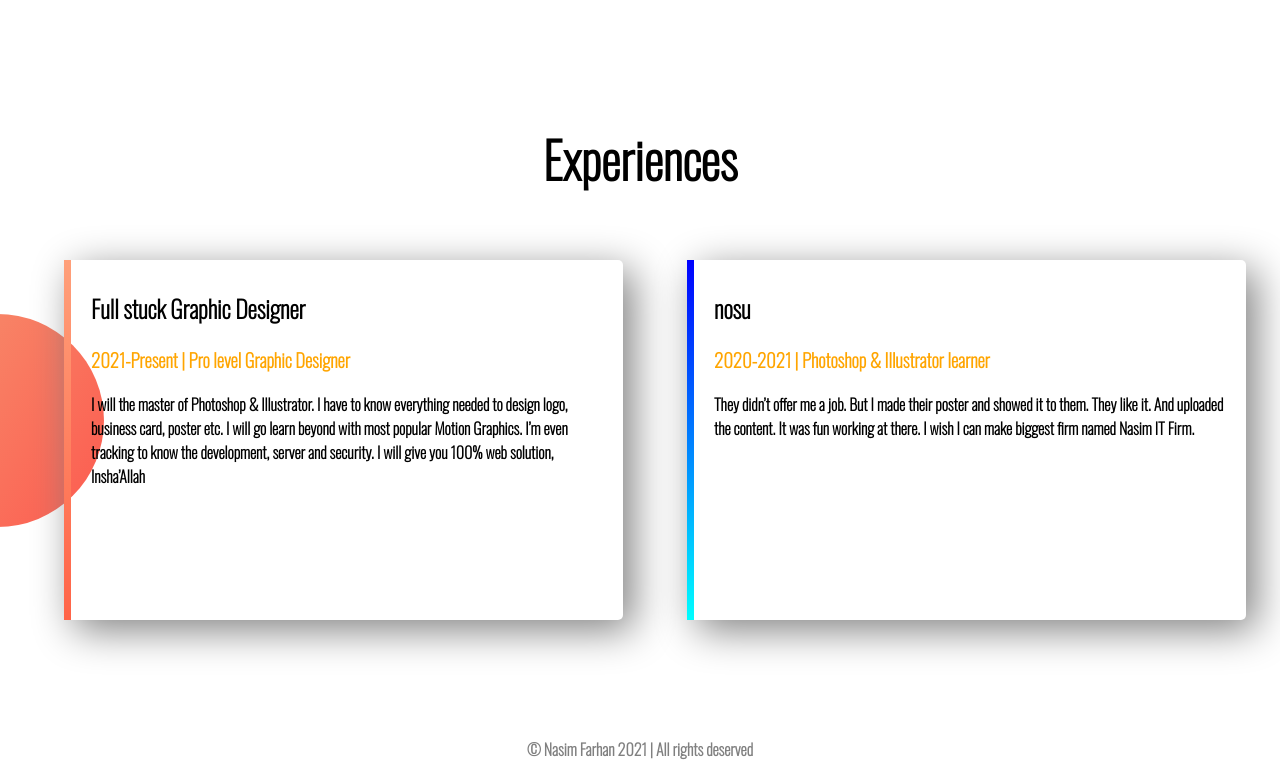
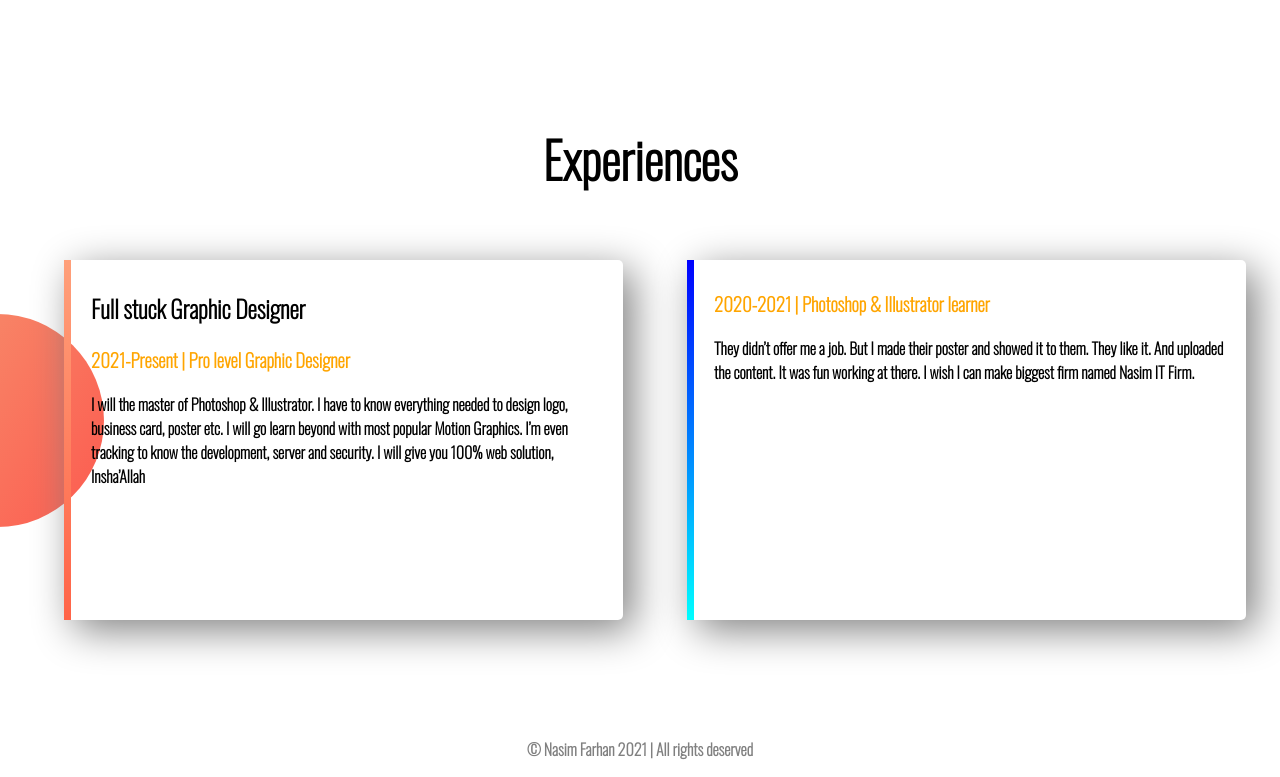
Before and after one commit to Nasim-Farhan/nasim, a plain HTML site: page index.html in a window 1280 px wide. Shown: the part 1121-1898 px from the top of the page. Drawn offline with nearby package versions, Linux system fonts and the light colour scheme.

Commit message:
Update index.html

```diff
--- a/index.html
+++ b/index.html
@@ -54,7 +54,7 @@
     </div>
 
     <div id="margin1" class="half-width shadow">
-        <h2>nosu</h2>
+        <h2></h2>
         <h3 class="name-highlight">2020-2021 | Photoshop & Illustrator learner</h3>
        <p>They didn’t offer me a job. But I made their poster and showed it to them. They like it. And uploaded the content. It was fun working at there. I wish I can make biggest firm named <b>Nasim IT Firm</b>.</p>
 
```
